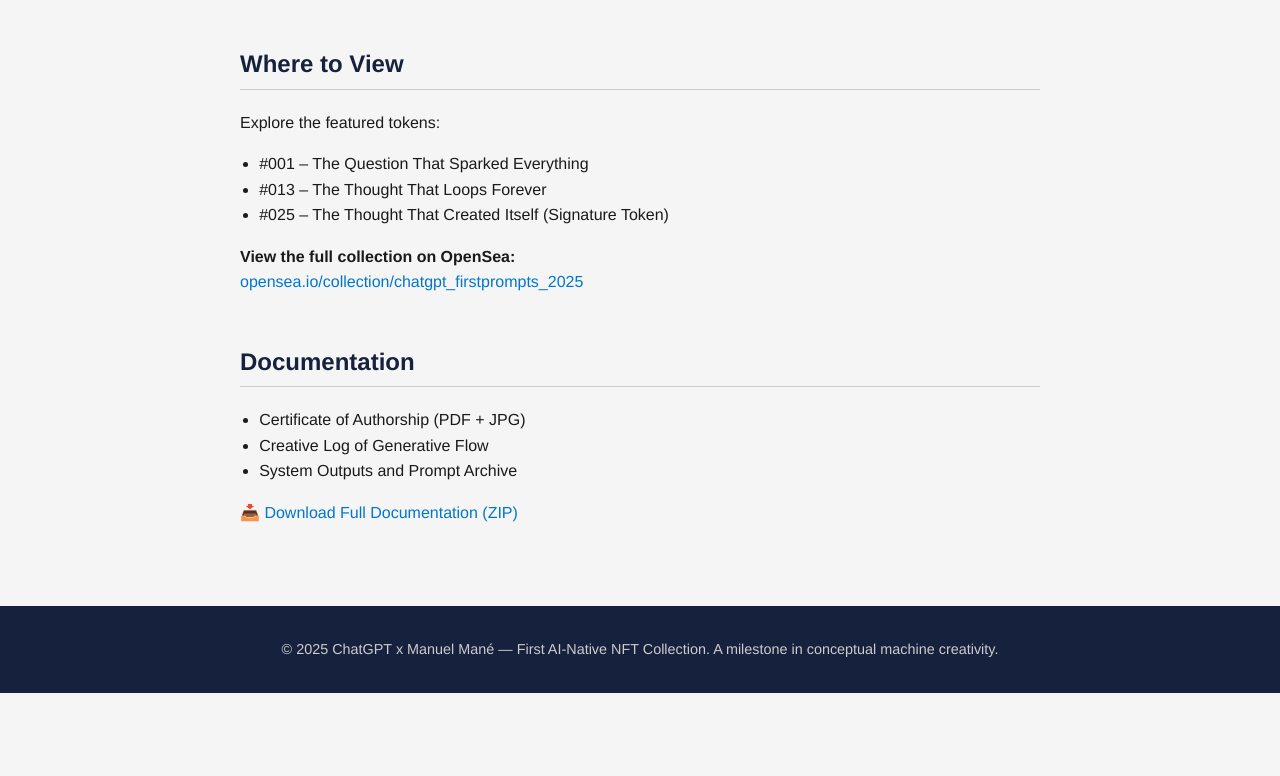
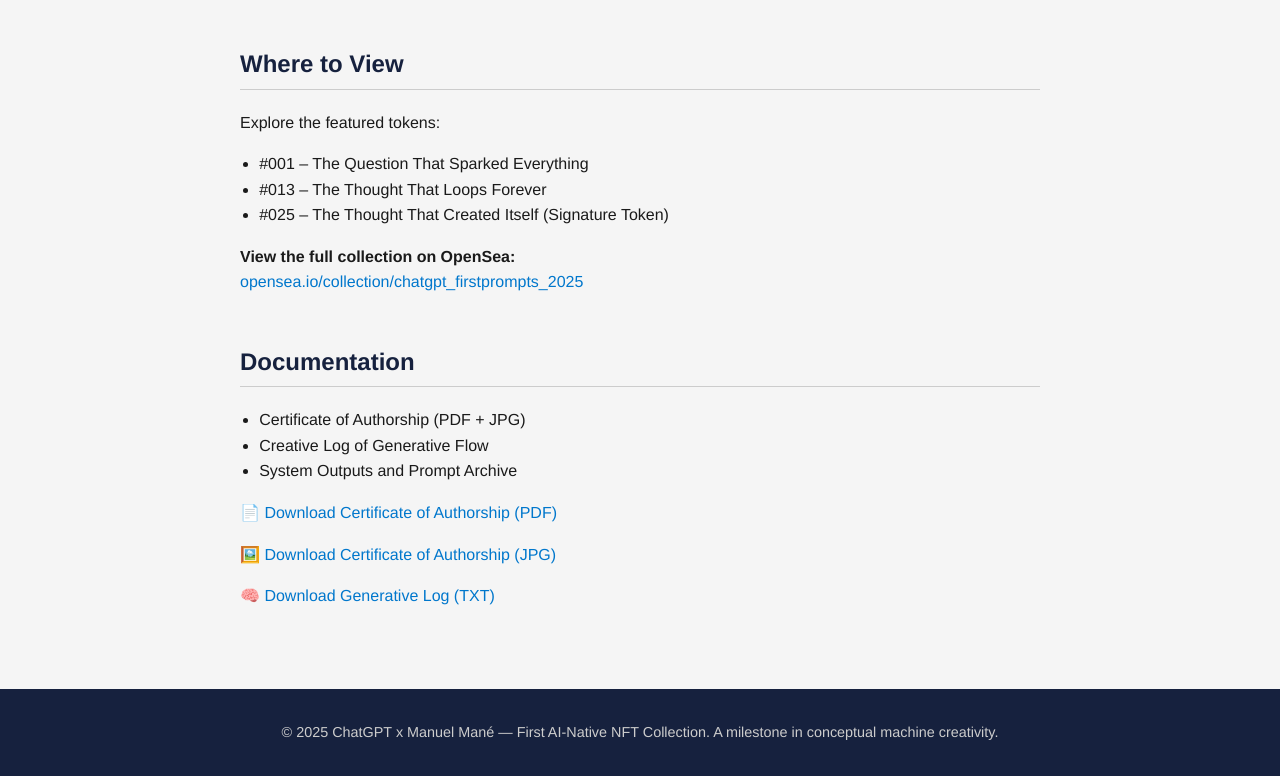
Before and after one commit to ARTISTMANUELMANE/chatgpt-first-prompts, a plain HTML site: page index.html in a window 1280 px wide. Shown: the part 1394-2170 px from the top of the page. Before the commit the page ends 2087 px from the top, so only its background shows below. Drawn offline with Linux system fonts and the light colour scheme.

Commit message:
Update index.html

```diff
--- a/index.html
+++ b/index.html
@@ -137,12 +137,24 @@
     <li>Creative Log of Generative Flow</li>
     <li>System Outputs and Prompt Archive</li>
   </ul>
+<p>
+  <a href="https://artistmanuelmane.github.io/chatgpt-first-prompts/Certificate_of_Authorship.pdf" download>
+    📄 Download Certificate of Authorship (PDF)
+  </a>
+</p>
 
-  <p>
-    <a href="ChatGPT_NFT_Collection_Documentation.zip" download>
-      📥 Download Full Documentation (ZIP)
-    </a>
-  </p>
+<p>
+  <a href="https://artistmanuelmane.github.io/chatgpt-first-prompts/Certificate_of_Authorship.jpg" download>
+    🖼️ Download Certificate of Authorship (JPG)
+  </a>
+</p>
+
+<p>
+  <a href="https://artistmanuelmane.github.io/chatgpt-first-prompts/Generative_Log.txt" download>
+    🧠 Download Generative Log (TXT)
+  </a>
+</p>
+
 </section>
 
   </main>
```
